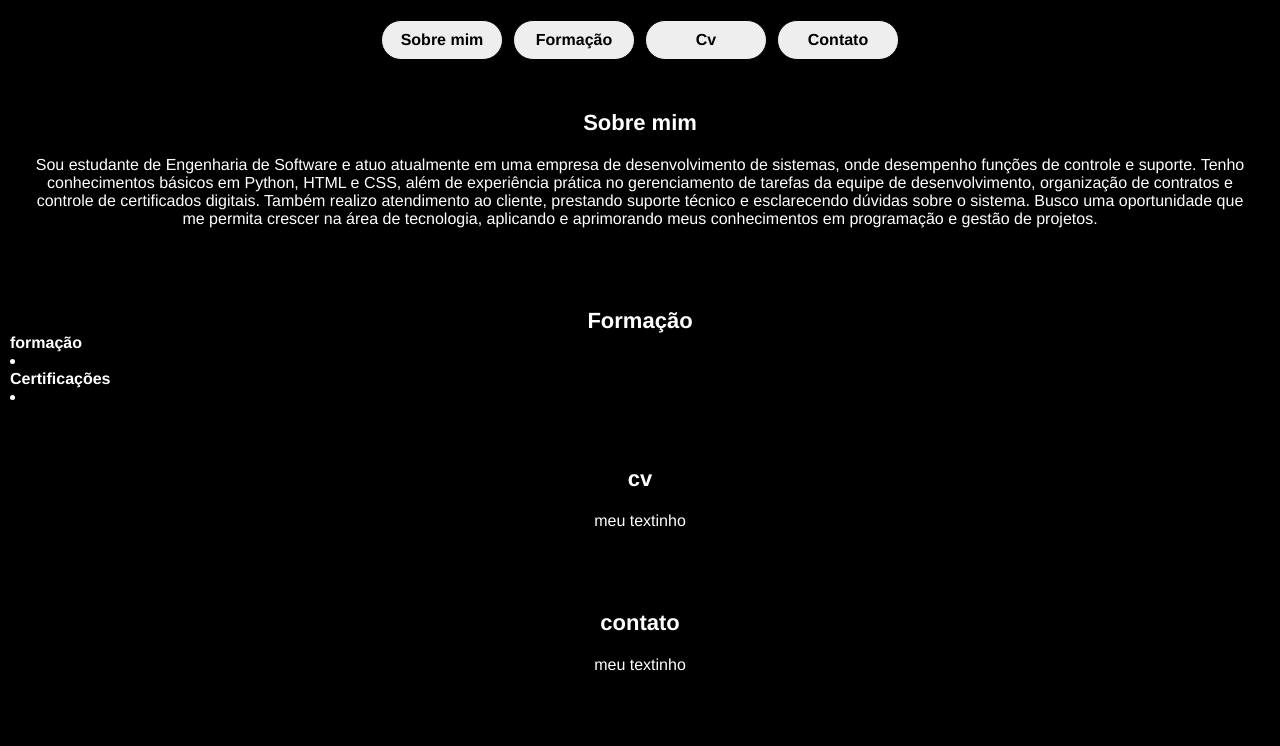
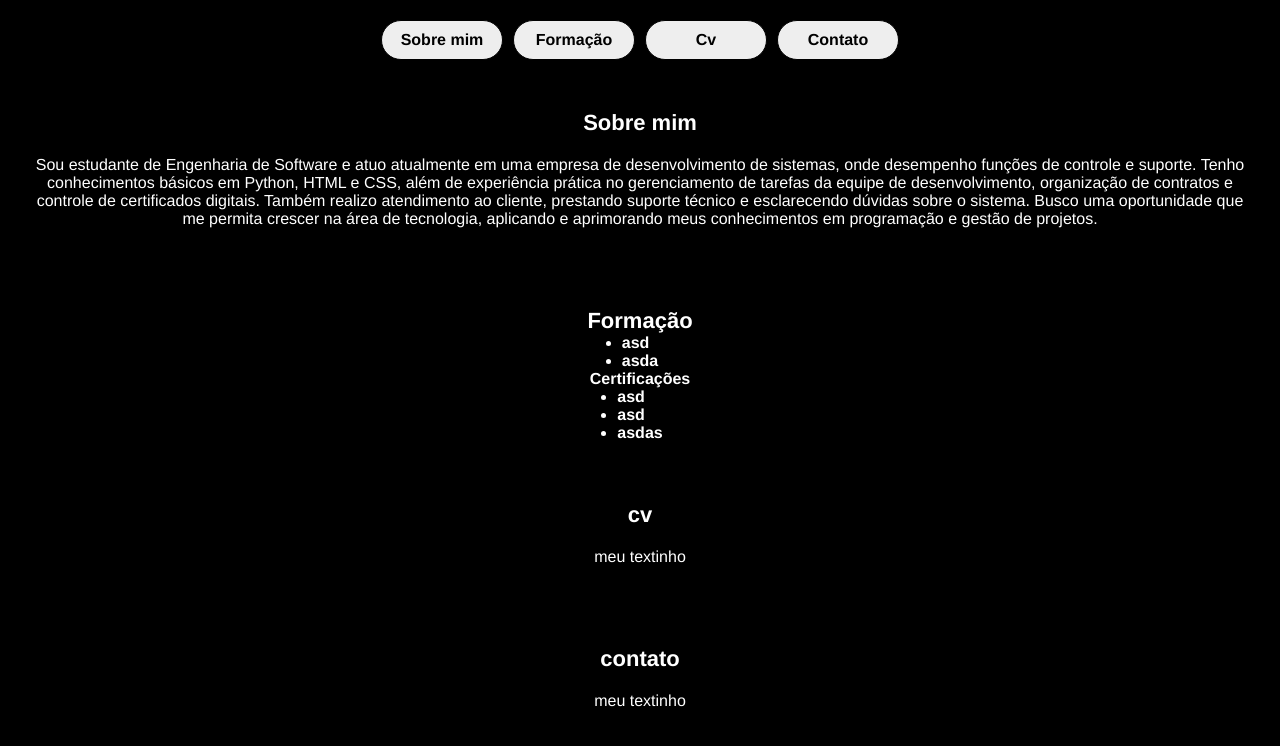
Before and after one commit to MarisCarvalho-alt/Maristhanea_portfolio, a plain HTML site: page index.html in a window 1280 px wide. Drawn offline with Linux system fonts and the light colour scheme.

Commit message:
modificação h3 e li

```diff
--- a/index.html
+++ b/index.html
@@ -27,17 +27,16 @@
 
     <div id="formacao">
         <h2>Formação</h2>
-        <h3>formação</h3>
-        <li>
-            <ul></ul>
-            <ul></ul>
-        </li>
+        <ul>
+            <li>asd</li>
+            <li>asda</li>
+        </ul>
         <h3>Certificações</h3>
-        <li>
-            <ul></ul>
-            <ul></ul>
-            <ul></ul>
-        </li>
+        <ul>
+            <li>asd</li>
+            <li>asd</li>
+            <li>asdas</li>
+        </ul>
     </div>
 
     <div id="cv">
--- a/styles/main.css
+++ b/styles/main.css
@@ -54,3 +54,13 @@ span {
     font-weight: 500;
     color: #fff;
 }
+
+h3, ul, li {
+    width: auto;
+}
+
+#formacao, #cv {
+    display: flex;
+    flex-direction: column;
+    align-items: center;
+}
```
